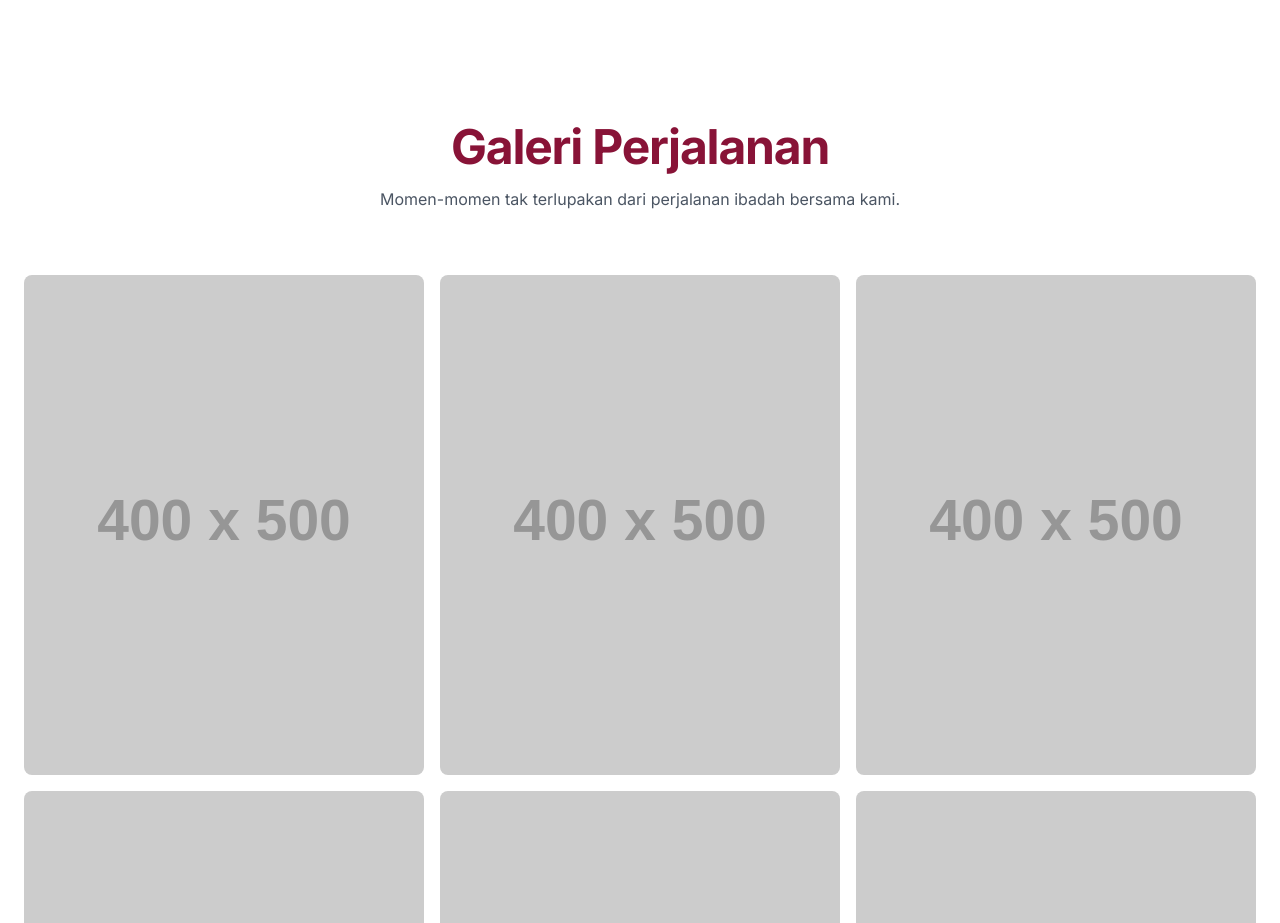
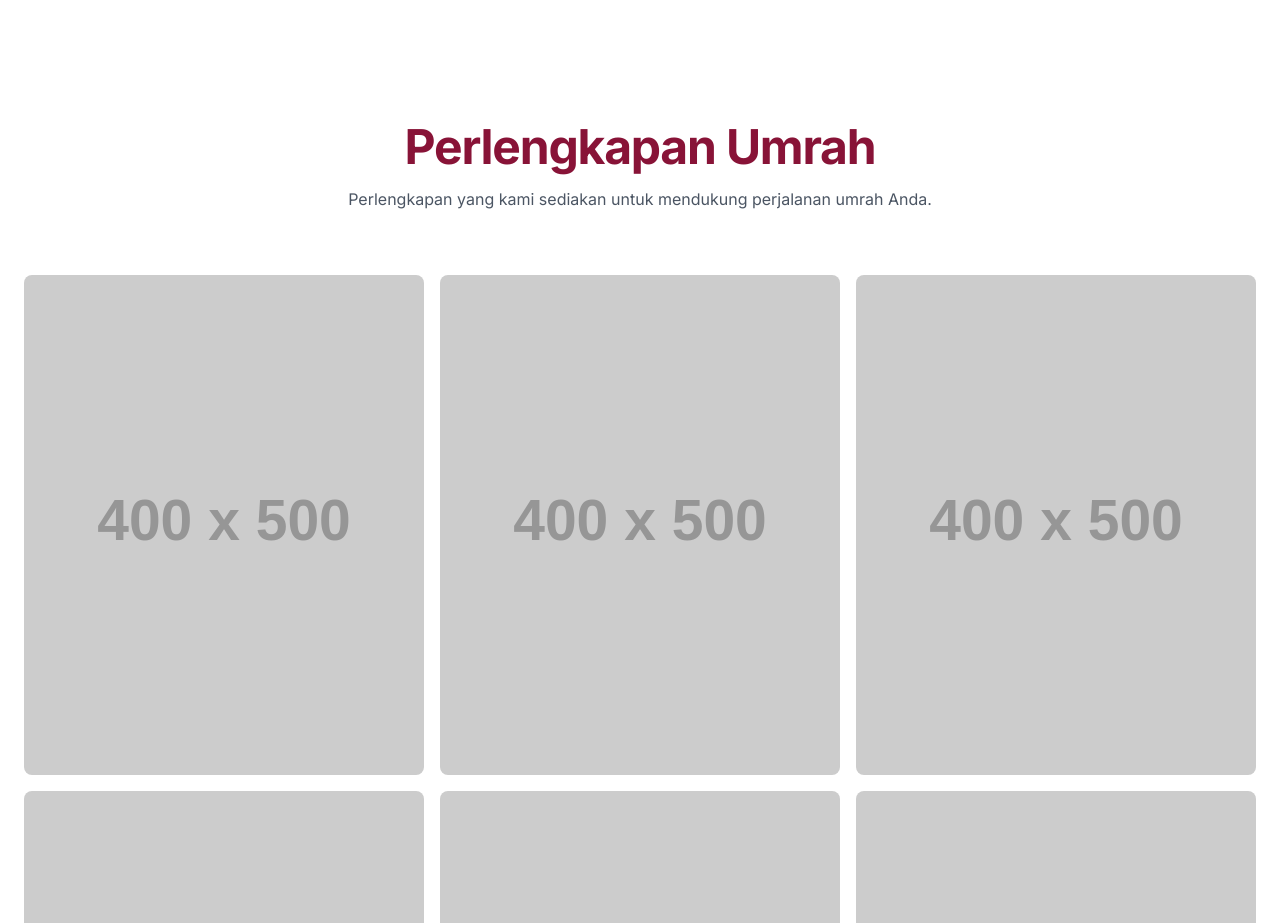
Before and after one commit to websitealghaztour/websitealghaztour.github.io, a plain HTML site: page index.html in a window 1280 px wide. Shown: the part 3120-4043 px from the top of the page. Drawn offline with nearby package versions, Linux system fonts and the light colour scheme; placeholder pictures from the web are drawn by us.

Commit message:
Update index.html

```diff
--- a/index.html
+++ b/index.html
@@ -309,8 +309,8 @@
         <section id="foto-beranda" class="py-20 md:py-28 bg-white overflow-hidden">
             <div class="container mx-auto px-6">
                 <div class="text-center max-w-3xl mx-auto animate-on-scroll">
-                    <h2 class="text-4xl md:text-5xl font-bold text-primary-900 tracking-tight">Galeri Perjalanan</h2>
-                    <p class="mt-4 text-base text-gray-600">Momen-momen tak terlupakan dari perjalanan ibadah bersama kami.</p>
+                    <h2 class="text-4xl md:text-5xl font-bold text-primary-900 tracking-tight">Perlengkapan Umrah</h2>
+                    <p class="mt-4 text-base text-gray-600">Perlengkapan yang kami sediakan untuk mendukung perjalanan umrah Anda.</p>
                 </div>
                 <div class="grid grid-cols-2 md:grid-cols-3 gap-4 mt-16">
                     <div class="group relative aspect-[4/5] overflow-hidden rounded-lg clickable-card animate-on-scroll">
```
